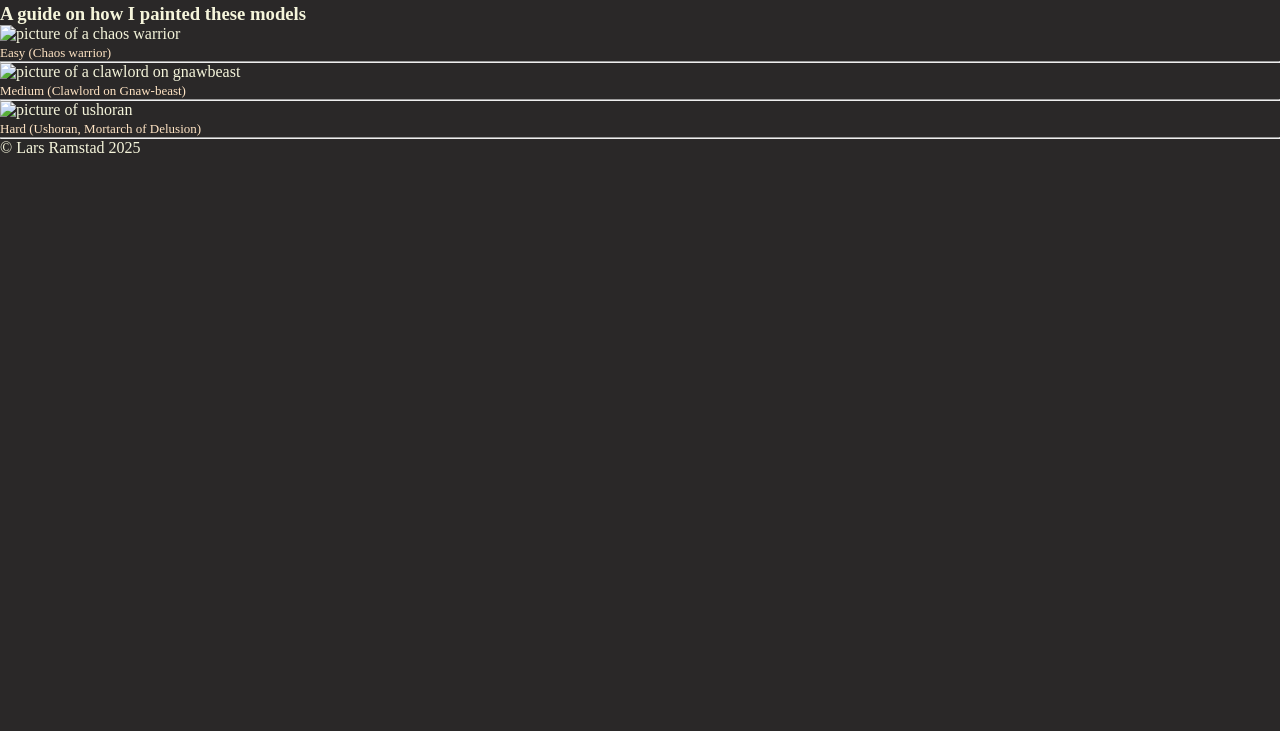
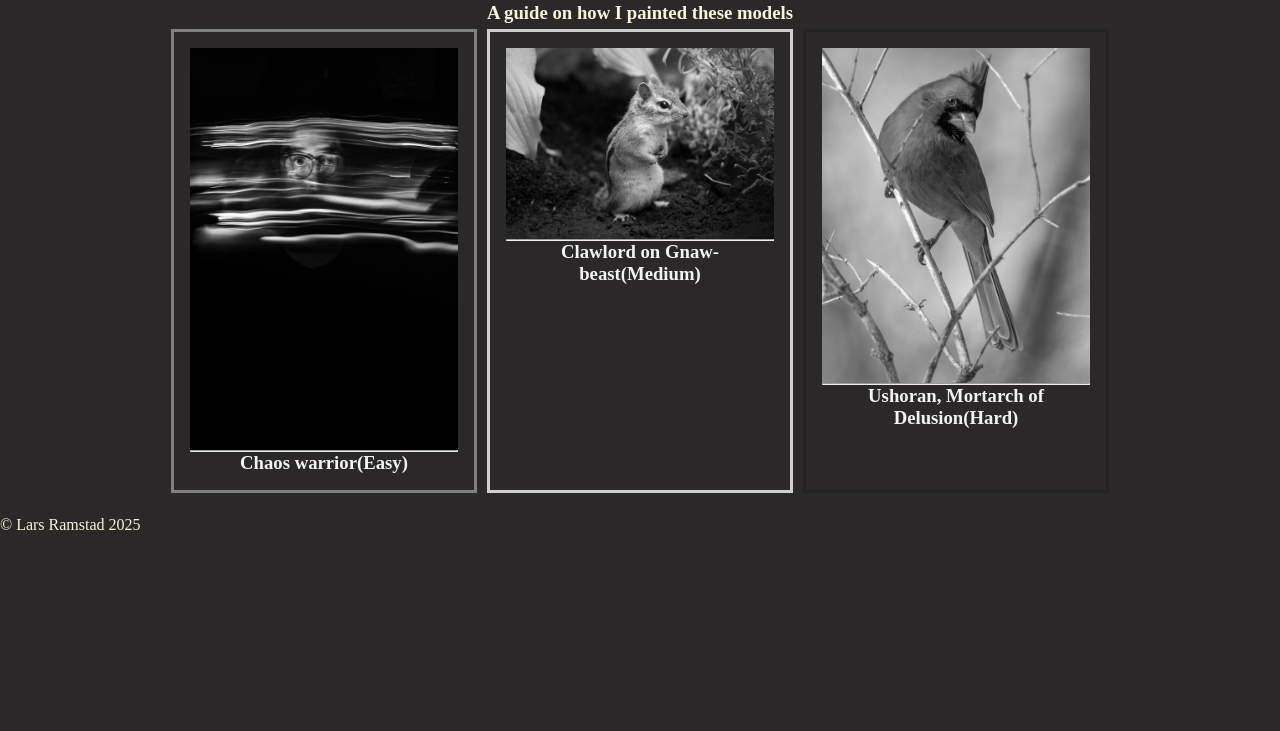
Before and after one commit to LarsBBRam/html-og-css-prosjekt-1, a plain HTML site: page index.html in a window 1280 px wide. Shown: the part 69-800 px from the top of the page. Drawn offline with Linux system fonts and the light colour scheme.

Commit message:
more general code+small amount of css

```diff
--- a/index.html
+++ b/index.html
@@ -25,28 +25,37 @@
       <h1>Welcome to my site!</h1>
       <br />
       <h3>A guide on how I painted these models</h3>
+    <div class="images_start">
+      <div class="chaoswarrior">
       <section>
         <article>
-          <img src="warriorbilde" alt="picture of a chaos warrior" />
-          <a href="easy.html">Easy (Chaos warrior)</a>
+          <a href="easy.html"><img src="./assets/nathan_dumlao_water_chaos.jpg" alt="picture of a chaos warrior" usemap="#cwmap"/></a>
           <hr />
+          <h3>Chaos warrior(Easy)</h3>
         </article>
       </section>
+    </div>
+    <div class="clawlordonbeast">
       <section>
         <article>
-          <img src="clawlordbilde" alt="picture of a clawlord on gnawbeast" />
-          <a href="medium.html">Medium (Clawlord on Gnaw-beast) </a>
+          <a href="medium.html"><img src="./assets/starkglow_photography_chipmunk.jpg" alt="picture of a clawlord on gnawbeast" /></a>
           <hr />
+          <h3>Clawlord on Gnaw-beast(Medium)</h3>
         </article>
       </section>
+    </div>
+    <div class="ushoran">
       <section>
         <article>
-          <img src="ushoranbildet" alt="picture of ushoran" />
-          <a href="hard.html">Hard (Ushoran, Mortarch of Delusion) </a>
+          <a href="hard.html"><img src="./assets/patrice_bouchard_cardinal.jpg" alt="picture of ushoran" /></a>
           <hr />
+          <h3>Ushoran, Mortarch of Delusion(Hard)</h3>
         </article>
       </section>
+    </div>
+  </div>
     </main>
+    <br>
     <footer>© Lars Ramstad 2025</footer>
   </body>
 </html>
--- a/style.css
+++ b/style.css
@@ -16,8 +16,8 @@ nav {
   background-color: rgb(21, 20, 20);
   height: 10;
   display: flex;
-  align-items: left;
-  justify-content: left;
+  align-items:  center;
+  justify-content: center;
 }
 
 a {
@@ -31,3 +31,98 @@ a:focus {
   color: azure;
   font-size: 15px;
 }
+
+article{
+  max-width: 300px;
+  margin-inline: auto;
+  padding: 1rem;
+  border-radius: 3px;
+}
+
+h1,h2,h3,h4{
+  text-align: center;
+}
+
+.images_start{
+  display: flex;
+  align-content: center;
+  justify-content: center;
+}
+
+.chaoswarrior{
+  flex: fill;
+  border: solid grey;
+  margin: 5px;
+}
+
+.clawlordonbeast{
+  flex: fill;
+  border: solid lawngreen;
+  margin: 5px;
+}
+
+.ushoran{
+  flex:fill;
+  border: solid rgb(141, 6, 6);
+  margin: 5px;
+}
+
+.images_start{
+  filter:gray;
+  -webkit-filter: grayscale(1);
+  transition: 0.3s;
+  filter: grayscale(1);
+}
+
+.chaoswarrior:hover,
+.chaoswarrior:focus{
+  -webkit-filter: grayscale(0);
+  filter: none;
+  transform:scale(103%);
+  overflow: auto;
+}
+
+.clawlordonbeast:hover,
+.clawlordonbeast:focus{
+  -webkit-filter: grayscale(0);
+  filter:none;
+  transform:scale(103%);
+  overflow: auto;
+}
+
+.ushoran:hover,
+.ushoran:focus{
+  -webkit-filter: grayscale(0);
+  filter:none;
+  transform:scale(103%);
+  overflow: auto;
+}
+
+/*
+.images_start{
+  border: 1px solid black;
+  margin:1rem;
+  padding:2rem 2rem;
+  text-align: center;
+}
+
+.chaoswarrior{
+  display: inline-block;
+  border: 1px solid black;
+  padding:1rem 1rem;
+  text-align: center;
+}
+
+.gnawlordonbeast {
+  display: inline-block;
+  border: 1px solid black;
+  padding: 1rem 1rem;
+  vertical-align: middle;
+}
+
+.ushoran{
+  display: inline-block;
+  border: 1px solid black;
+  padding: 1rem 1rem;
+  vertical-align: middle;
+} */
```
Also changed, not shown: easy.html (+42 -0 lines), medium.html (+11 -0 lines), assets/nathan_dumlao_water_chaos.jpg (added), assets/patrice_bouchard_cardinal.jpg (added), assets/starkglow_photography_chipmunk.jpg (added).
